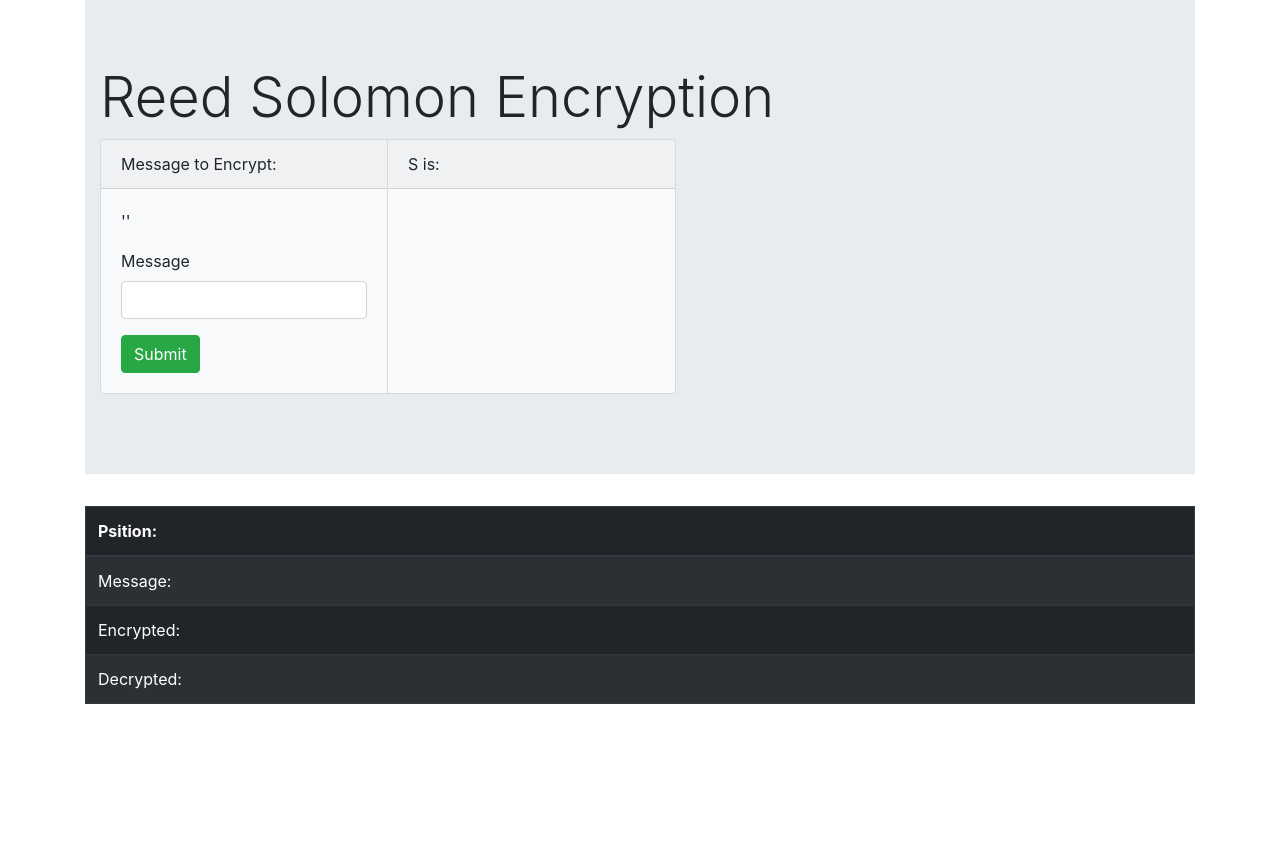
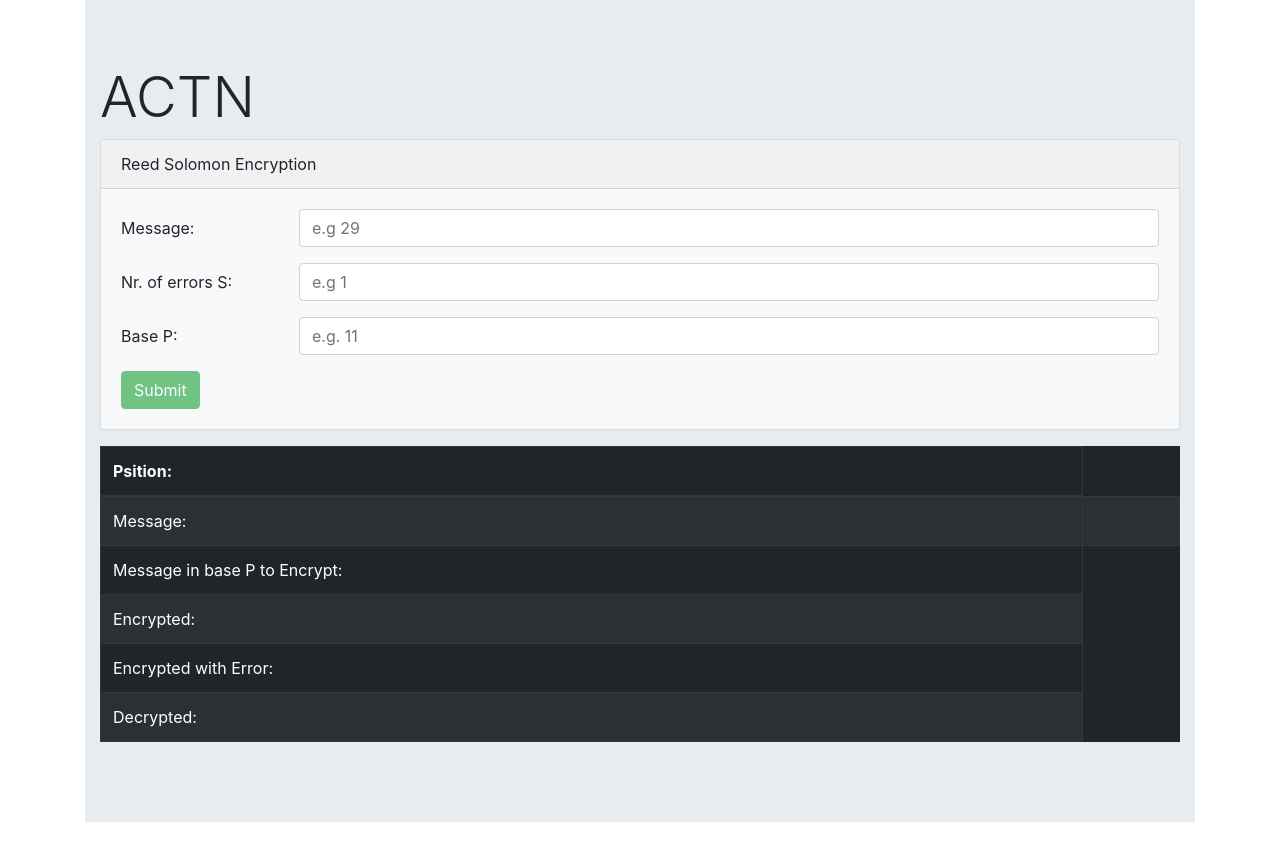
Before and after one commit to Gafilipoie/playground, an Angular app: page / in a window 1280 px wide. Before the commit the page ends 800 px from the top, so only its background shows below. Built offline with nearby package versions, Linux system fonts and the light colour scheme.

Commit message:
refactored reed solomon

```diff
--- a/src/app/app.component.html
+++ b/src/app/app.component.html
@@ -3,56 +3,67 @@
         <div class="col-lg-12">
             <div class="jumbotron jumbotron-fluid">
                 <div class="container">
-                    <h1 class="display-4">Reed Solomon Encryption</h1>
+                    <h1 class="display-4">ACTN</h1>
                     <div class="card-group">
-                        <div class="card bg-light mb-3" style="max-width: 18rem;">
-                            <div class="card-header">Message to Encrypt:</div>
+                        <div class="card bg-light mb-3">
+                            <div class="card-header">Reed Solomon Encryption</div>
                             <div class="card-body">
-                                <p class="card-text">'{{ message }}'</p>
-                                <form #encryptForm="ngForm" (ngSubmit)="onSubmit(encryptForm.form.value.message)">
-                                    <div class="form-group">
-                                        <label for="message">Message</label>
-                                        <input id="message" type="number" name="message" class="form-control" ngModel required>
+                                <form #encryptForm="ngForm" (ngSubmit)="onSubmit(encryptForm)">
+                                    <div class="form-group row">
+                                        <label for="rs_message" class="col-sm-2 col-form-label">Message:</label>
+                                        <div class="col-sm-10">
+                                            <input id="rs_message" type="number" name="rs_message" class="form-control" placeholder="e.g 29" ngModel required>
                                         </div>
-                                    <button type="submit" class="btn btn-success">Submit</button>
+                                    </div>
+                                    <div class="form-group row">
+                                        <label for="rs_s" class="col-sm-2 col-form-label">Nr. of errors S:</label>
+                                        <div class="col-sm-10">
+                                            <input id="rs_s" type="number" name="rs_s" class="form-control" placeholder="e.g 1" ngModel required>
+                                        </div>
+                                    </div>
+                                    <div class="form-group row">
+                                        <label for="rs_base" class="col-sm-2 col-form-label">Base P:</label>
+                                        <div class="col-sm-10">
+                                            <input id="rs_base" type="number" name="rs_base" class="form-control" placeholder="e.g. 11" ngModel required>
+                                        </div>
+                                    </div>
+                                    <button type="submit" class="btn btn-success" [disabled]="!encryptForm.form.valid">Submit</button>
                                 </form>
                             </div>
                         </div>
-                        <div class="card bg-light mb-3" style="max-width: 18rem;">
-                            <div class="card-header">S is:</div>
-                            <div class="card-body">
-                                <p class="card-text">{{ s }}</p>
                     </div>
-                        </div>
-                    </div>
-                </div>
-            </div>
-        </div>
-    </div>
-    <div class="row">
-        <div class="col-lg-12">
                     <table class="table table-striped table-dark table-bordered">
                         <thead>
                             <tr>
                                 <th>Psition:</th>
-                        <th *ngFor="let eChar of encryptedMessage; let i = index">{{ i }}</th>
+                                <th *ngFor="let eChar of rs_encrypted; let i = index">{{ i }}</th>
                             </tr>
                         </thead>
                         <tbody>
                             <tr>
                                 <td>Message: </td>
-                        <td *ngFor="let mChar of messageArray">{{ mChar }}</td>
+                                <td>{{ rs_m }}</td>
+                            </tr>
+                            <tr>
+                                <td>Message in base P to Encrypt: </td>
+                                <td *ngFor="let eChar of rs_m_to_encrypt">{{ eChar }}</td>
                             </tr>
                             <tr>
                                 <td>Encrypted: </td>
-                        <td *ngFor="let eChar of encryptedMessage">{{ eChar }}</td>
+                                <td *ngFor="let eChar of rs_encrypted">{{ eChar }}</td>
+                            </tr>
+                            <tr>
+                                <td>Encrypted with Error: </td>
+                                <td *ngFor="let erChar of rs_encrypted_with_error">{{ erChar }}</td>
                             </tr>
                             <tr>
                                 <td>Decrypted: </td>
-                        <td *ngFor="let deChar of decryptedMessageArray">{{ deChar }}</td>
+                                <td *ngFor="let deChar of rs_decrypted">{{ deChar }}</td>
                             </tr>
                         </tbody>
                     </table>
                 </div>
             </div>
+        </div>
+    </div>
 </section>
--- a/src/app/app.component.ts
+++ b/src/app/app.component.ts
@@ -14,31 +14,41 @@ import { ToBasePipe } from './shared/pipes/toBase.pipe';
     styleUrls: ['./app.component.css']
 })
 export class AppComponent implements OnInit {
+    rs_m: number;
+    rs_s: number;
+    rs_p: number;
+    rs_m_to_encrypt: number[];
+    rs_encrypted: number[];
+    rs_encrypted_with_error: number[];
+    rs_decrypted:number[];
 
     constructor(
         private encrypt: EncryptService,
         private decrypt: DecryptService,
         private toBase: ToBasePipe) {}
 
-    ngOnInit() {
-        this.reedSolomon();
+    ngOnInit() {}
+
+    onSubmit(ngForm) {
+        this.rs_m = ngForm.form.value.rs_message;
+        this.rs_s = ngForm.form.value.rs_s;
+        this.rs_p = ngForm.form.value.rs_base;
+        ngForm.form.reset();
+        this.reedSolomon(this.rs_m, this.rs_s, this.rs_p);
     }
 
-    reedSolomon() {
-        let message: number = 29;
-        let s: number = 1;
-        let p: number = 11;
+    reedSolomon(m: number, s: number, p: number) {
+        this.rs_m_to_encrypt = this.toBase.transform(m, p);
+        console.log(`m(${this.rs_m_to_encrypt}) in base p(11): [${this.rs_m_to_encrypt.toString()}]`);
 
-        let m: number[] = this.toBase.transform(message, p);
-        console.log(`m(29) in base p(11): [${m.toString()}]`);
+        this.rs_encrypted = this.encrypt.init(this.rs_m_to_encrypt, s, p);
+        console.log(`Encrypted Message: [${this.rs_encrypted.toString()}]`);
 
-        let encrypted: number[] = this.encrypt.init(m, s, p);
-        console.log(`Encrypted Message: [${encrypted.toString()}]`);
+        this.rs_encrypted_with_error = JSON.parse(JSON.stringify(this.rs_encrypted));
+        this.rs_encrypted_with_error[1] = 2;
+        console.log(`Message with error: [${this.rs_encrypted_with_error.toString()}]`);
 
-        encrypted[1] = 2;
-        console.log(`Message with error: [${encrypted.toString()}]`);
-
-        let decrypted: number[] = this.decrypt.init(encrypted, p);
-        console.log(`Decrypted Message: [${decrypted.toString()}]`);
+        this.rs_decrypted = this.decrypt.init(this.rs_encrypted_with_error, p);
+        console.log(`Decrypted Message: [${this.rs_decrypted.toString()}]`);
     }
 }
```
Lines whose indentation alone changed are shown as unchanged.
